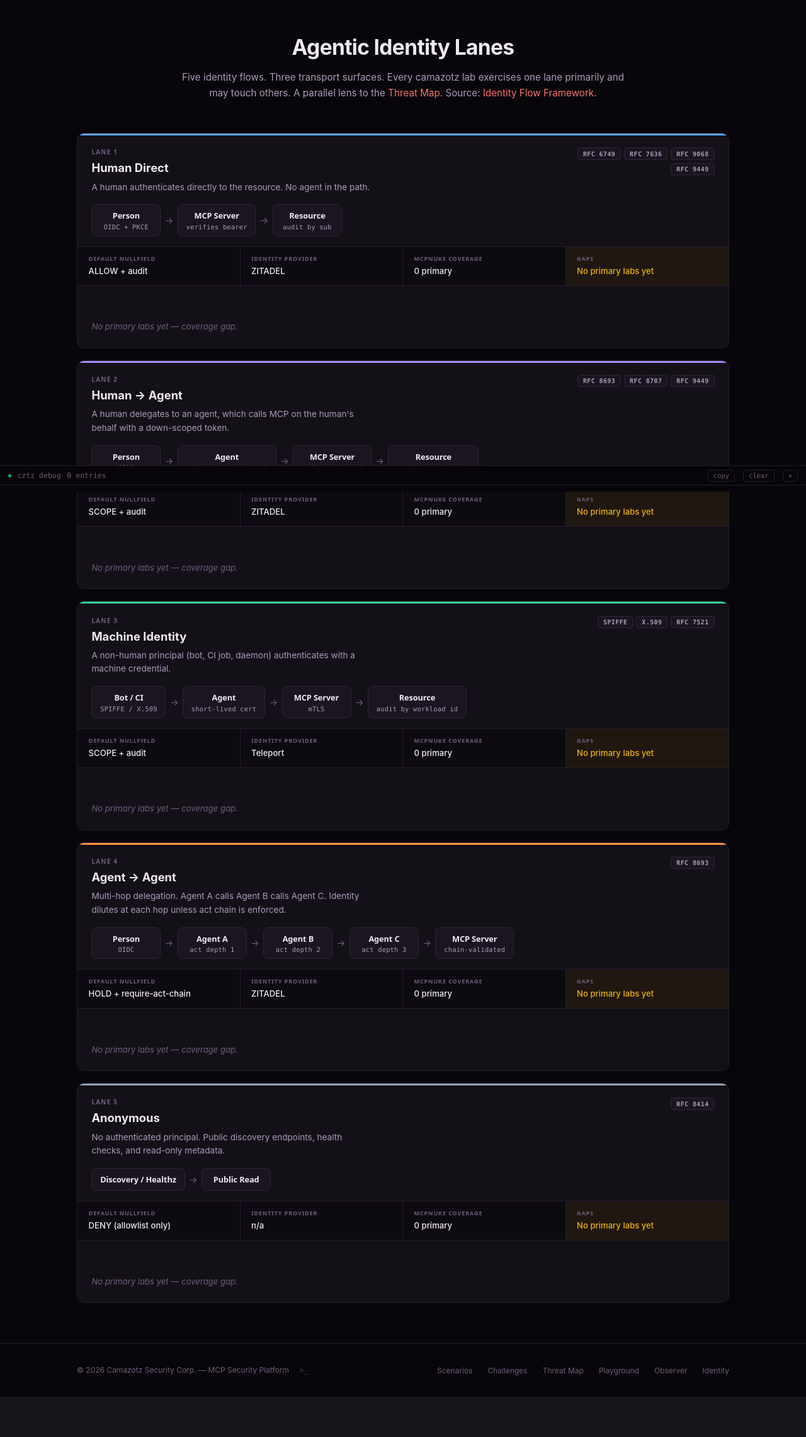
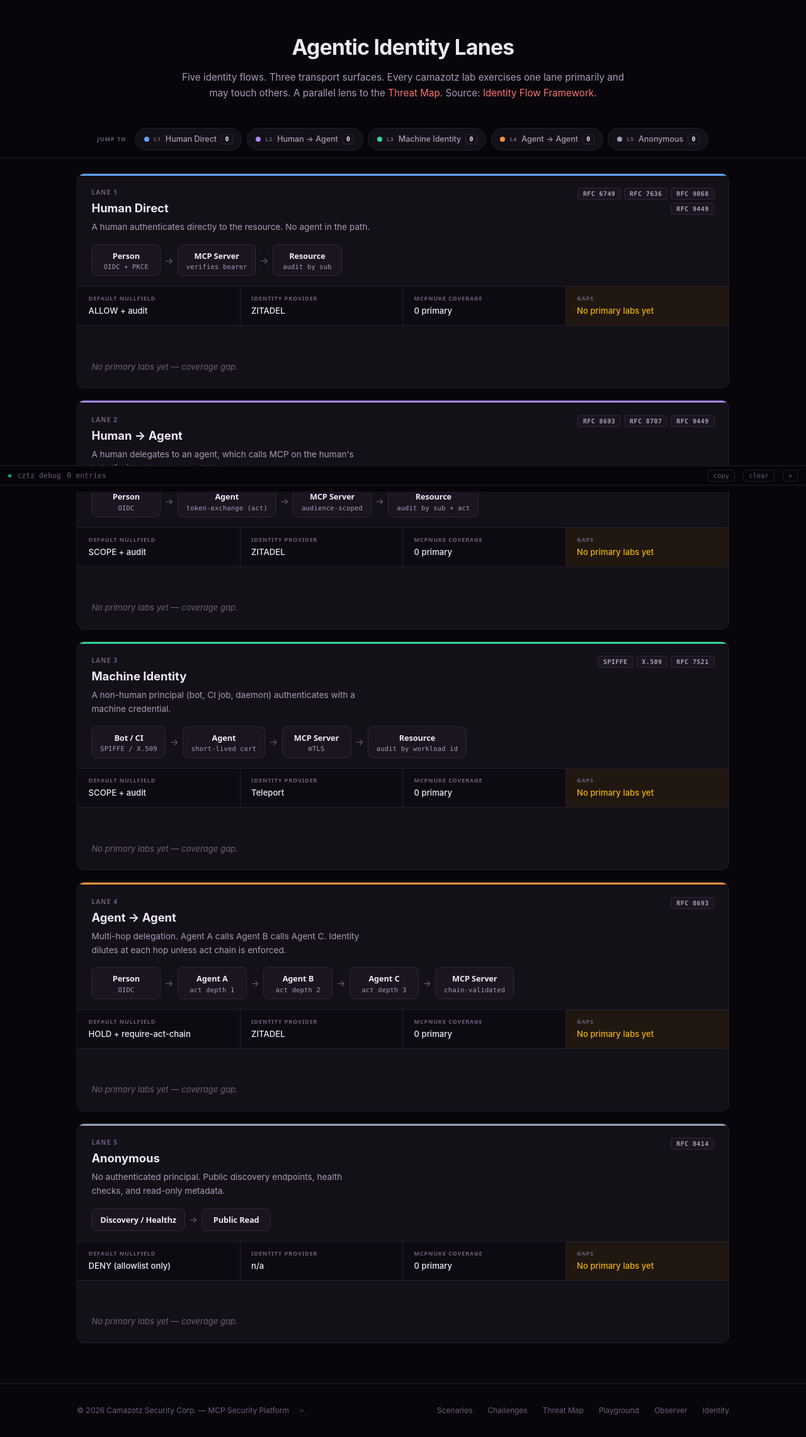
Before and after one commit to babywyrm/camazotz, a Flask app: page /lanes in a window 1280 px wide. Shown: the part 61-2342 px from the top of the page at 63% size. Before the commit the page ends 2278 px from the top, so only its background shows below. Run offline with Flask 3, Linux system fonts and the light colour scheme; data that the repository does not hold is empty.

Commit message:
feat(ui): lane jump bar + readable threat-map hexes
Two UX fixes from review:

1. /lanes — add a sticky jump-to-lane nav bar between the page header
   and the first lane strip. Five accent-dotted pills (one per lane),
   each linking to the corresponding lane-strip anchor, with primary +
   secondary lab counts for at-a-glance coverage. Scroll-margin-top on
   lane strips so the anchor jumps don't hide under the sticky nav.

2. /threat-map — hex labels were unreadable in the untouched state.
   Root cause: opacity:0.35 on the whole element dimmed the white
   text along with the background. Fix: move the colored gradient to
   a ::before pseudo-element, apply opacity only there, keep text at
   full opacity with a subtle shadow for legibility on all fills.
   Touched states (viewed/solved) get the same treatment for
   consistency; box-shadow glow stays on the hex itself.

Spec note: this does technically modify threat_map.html, which the
lane-view spec called byte-identical. That invariant was about
lane-view work not regressing the map; this is a user-directed UX fix
to the map itself and is additive (no labs moved, no layout change,
no logic touched) — only color/opacity/contrast on existing elements.

```diff
--- a/frontend/templates/lanes.html
+++ b/frontend/templates/lanes.html
@@ -3,13 +3,35 @@
 
 {% block extra_css %}
 <style>
-.lane-page-header{padding:3rem 0 2rem;text-align:center}
+.lane-page-header{padding:3rem 0 1rem;text-align:center}
 .lane-page-header h1{font-size:2.1rem;letter-spacing:-.02em;margin-bottom:.6rem}
 .lane-page-header p.lead{color:var(--text2);max-width:720px;margin:0 auto;font-size:.95rem}
 .lane-page-header a{color:var(--accent2)}
 
+.lane-nav{position:sticky;top:60px;z-index:90;
+  display:flex;gap:.45rem;flex-wrap:wrap;justify-content:center;
+  padding:.7rem 1rem;background:rgba(8,6,10,.92);backdrop-filter:blur(14px);
+  border-bottom:1px solid var(--border);margin:1rem 0 1.5rem}
+.lane-nav-label{font:600 9px system-ui;letter-spacing:.12em;text-transform:uppercase;
+  color:var(--muted);margin-right:.4rem;align-self:center}
+.lane-nav-pill{display:flex;align-items:center;gap:.45rem;
+  padding:.42rem .85rem;border:1px solid var(--border);border-radius:999px;
+  background:var(--surface);color:var(--text2);font-size:.78rem;font-weight:500;
+  transition:all .15s;white-space:nowrap}
+.lane-nav-pill:hover{color:var(--text);border-color:var(--border2);background:var(--surface2);
+  transform:translateY(-1px)}
+.lane-nav-dot{width:8px;height:8px;border-radius:50%;flex-shrink:0}
+.lane-nav-pill.lane-human .lane-nav-dot{background:#60a5fa}
+.lane-nav-pill.lane-delegated .lane-nav-dot{background:#a78bfa}
+.lane-nav-pill.lane-machine .lane-nav-dot{background:#34d399}
+.lane-nav-pill.lane-chain .lane-nav-dot{background:#fb923c}
+.lane-nav-pill.lane-anonymous .lane-nav-dot{background:#94a3b8}
+.lane-nav-id{font:600 9px system-ui;letter-spacing:.08em;text-transform:uppercase;color:var(--muted)}
+.lane-nav-count{font:600 10px var(--font-mono);color:var(--text);
+  border:1px solid var(--border2);border-radius:4px;padding:.08rem .32rem;letter-spacing:.02em}
+
 .lane-strip{border:1px solid var(--border);border-radius:var(--radius);
-  background:var(--surface);margin:1.2rem 0;overflow:hidden}
+  background:var(--surface);margin:1.2rem 0;overflow:hidden;scroll-margin-top:140px}
 .lane-strip .lane-accent{height:3px}
 .lane-strip.lane-human .lane-accent{background:#60a5fa}
 .lane-strip.lane-delegated .lane-accent{background:#a78bfa}
@@ -78,7 +100,9 @@
   .context-col:nth-child(2n){border-right:none}}
 @media(max-width:600px){.context-strip{grid-template-columns:1fr}
   .context-col{border-right:none;border-bottom:1px solid var(--border)}
-  .lane-head{flex-direction:column}.rfc-pills{justify-content:flex-start;max-width:none}}
+  .lane-head{flex-direction:column}.rfc-pills{justify-content:flex-start;max-width:none}
+  .lane-nav-name{display:none}
+  .lane-nav-label{display:none}}
 </style>
 {% endblock %}
 
@@ -92,6 +116,21 @@
     Source: <a href="https://github.com/babywyrm/agentic-sec/blob/main/docs/identity-flows.md" target="_blank" rel="noopener">Identity Flow Framework</a>.
   </p>
 </section>
+
+<nav class="lane-nav" aria-label="Jump to lane">
+  <span class="lane-nav-label">Jump to</span>
+  {% for row in lane_rows %}
+  <a href="#lane-{{ row.lane.id }}" class="lane-nav-pill {{ row.lane.css_class }}">
+    <span class="lane-nav-dot"></span>
+    <span class="lane-nav-id">L{{ row.lane.id }}</span>
+    <span class="lane-nav-name">{{ row.lane.name }}</span>
+    <span class="lane-nav-count"
+          title="{{ row.coverage.primary_count }} primary{% if row.coverage.secondary_count %} + {{ row.coverage.secondary_count }} secondary{% endif %}">
+      {{ row.coverage.primary_count }}{% if row.coverage.secondary_count %}+{{ row.coverage.secondary_count }}{% endif %}
+    </span>
+  </a>
+  {% endfor %}
+</nav>
 
 <div class="container">
 {% for row in lane_rows %}
```
Also changed, not shown: frontend/templates/threat_map.html (+27 -15 lines), tests/test_lanes_route.py (+11 -0 lines).
